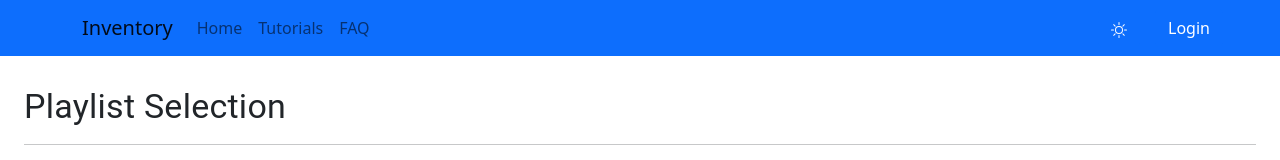
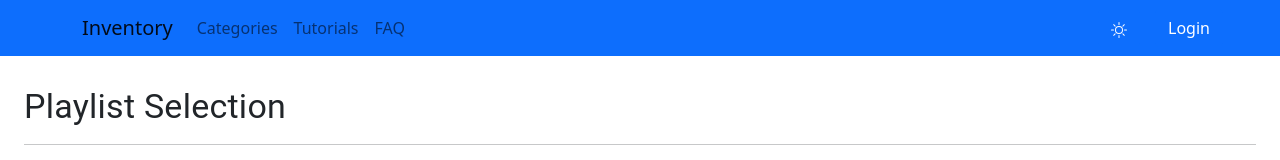
Before and after one commit to timothyliutl/inventorysite, a React (Create React App) app: page /videoselection in a window 1280 px wide. Shown: the top 160 px of the page. Built offline with nearby package versions, Linux system fonts and the light colour scheme.

Commit message:
reorganized files

```diff
--- a/src/App.tsx
+++ b/src/App.tsx
@@ -1,6 +1,6 @@
 import React, { Component } from 'react';
 import './App.css';
-import SiteNavbar from './Navbar';
+import SiteNavbar from './Components/Navbar';
 import HomePageContent from './homepage';
 import {
   BrowserRouter as Router,
@@ -9,7 +9,7 @@ import {
   Link, useLocation
 } from "react-router-dom";
 import { makeStyles } from '@material-ui/core/styles';
-import Tableview from './Tableview';
+import Tableview from './Pages/Tableview';
 import ItemPage from './Pages/ItemPage';
 import CategorySearch from './Pages/CategorySearch';
 import "./index.css"
--- a/src/AdvancedSearch.tsx
+++ b/src/Components/AdvancedSearch.tsx
@@ -16,22 +16,7 @@ const AdvancedSearch = (props: any) => {
     {
         name: "Computers",
         subcategories: ["Raspberry Pi", "Arduino", "Laptops"]
-    },{
-        name: "Computers",
-        subcategories: ["Raspberry Pi", "Arduino", "Laptops"]
-    },{
-        name: "Computers",
-        subcategories: ["Raspberry Pi", "Arduino", "Laptops"]
-    },{
-        name: "Computers",
-        subcategories: ["Raspberry Pi", "Arduino", "Laptops"]
-    },{
-        name: "Computers",
-        subcategories: ["Raspberry Pi", "Arduino"]
-    },{
-        name: "Computers",
-        subcategories: ["Raspberry Pi", "Arduino", "Laptops"]
-    }]
+    },]
     const styles = makeStyles({
         lightModeText: {
             color: "black",
--- a/src/Navbar.tsx
+++ b/src/Components/Navbar.tsx
@@ -44,14 +44,17 @@ const SiteNavbar = (props: any) => {
                 <Container>
 
                     <Navbar.Brand className={'ms-auto d-none d-sm-block'}>
-
                         Inventory
                     </Navbar.Brand>
                     <Navbar.Toggle aria-controls="responsive-navbar-nav" />
 
                     <Navbar.Collapse>
                         <Nav >
-                            <Nav.Link>Home</Nav.Link>
+                            <Nav.Link>
+                                <Link to={'/categorysearch'} style={{ textDecoration: 'none', color: 'inherit' }}>
+                                    Categories
+                                </Link>
+                            </Nav.Link>
                             <Nav.Link>
                                 <Link to={'/videoselection'} style={{ textDecoration: 'none', color: 'inherit' }}>
                                     Tutorials
--- a/src/Tableview.tsx
+++ b/src/Pages/Tableview.tsx
@@ -3,7 +3,7 @@ import { Container, FormControlClassKey, makeStyles, Table, TableBody, TableCell
 import 'bootstrap/dist/css/bootstrap.min.css';
 import * as Icon from 'react-bootstrap-icons';
 import { Button, Col, FloatingLabel, Form, Row, Modal } from 'react-bootstrap';
-import AdvancedSearch from './AdvancedSearch';
+import AdvancedSearch from '../Components/AdvancedSearch';
 import axios from 'axios';
 //styles for light and darkmode states
 
--- a/src/Pages/VideoSelectionPage.tsx
+++ b/src/Pages/VideoSelectionPage.tsx
@@ -11,7 +11,7 @@ interface playListType {
     name: string,
     description?: string,
     imageURL?: string,
-    id: string, //has to match playlist id in js object in video plauer
+    id: string, //has to match playlist id in js object in video player
     tags?: Array<string>,
     //to be implemented once database is set up
     numVideos?: number
```
